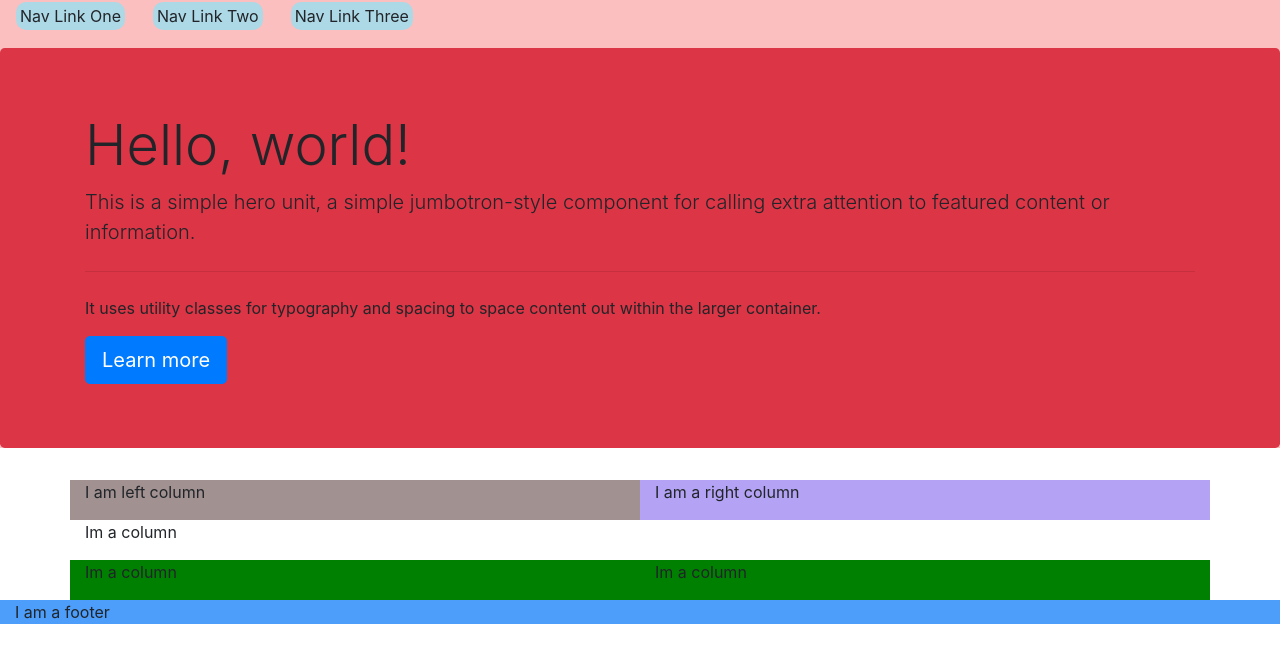
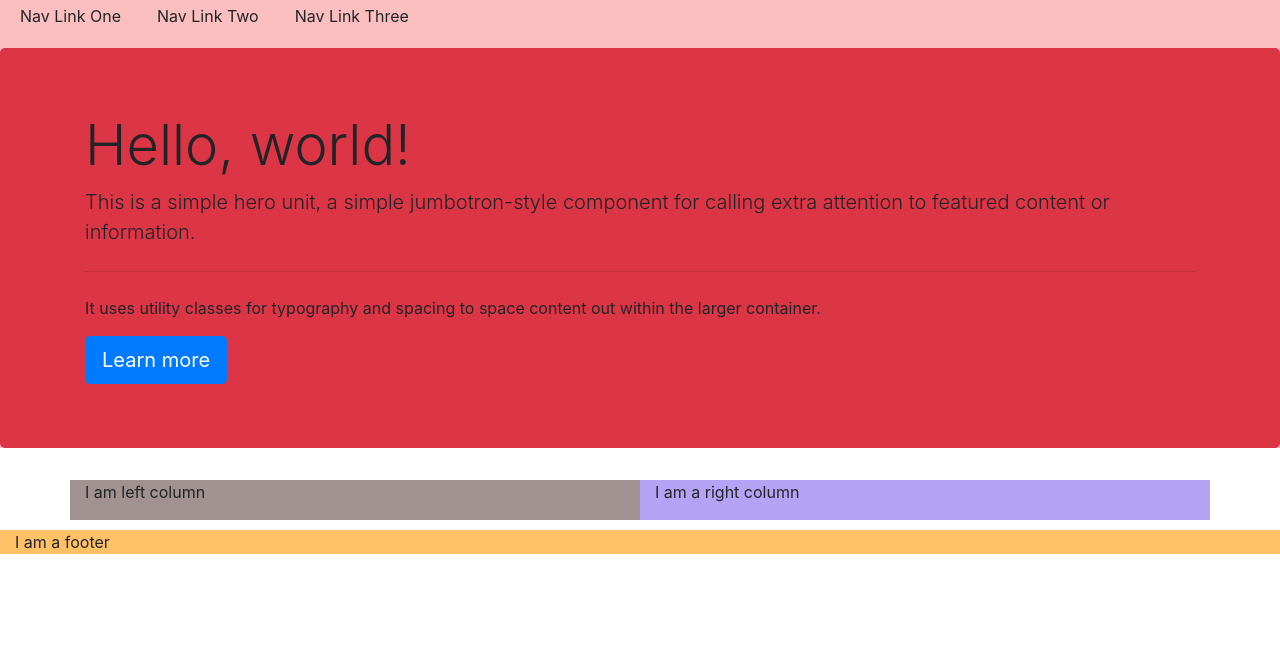
Before and after one commit to jaycord/collab-practice, a plain HTML site: page index.html in a window 1280 px wide. Drawn offline with nearby package versions, Linux system fonts and the light colour scheme.

Commit message:
deleted rows before footer and changed footer color

```diff
--- a/css/styles.css
+++ b/css/styles.css
@@ -8,8 +8,8 @@ nav > ul {
 nav > ul > li {
     margin: 0 14px;
     padding: 2px 4px;
-    background-color: lightblue;
-    border-radius: 10px;
+    /* background-color: lightblue; */
+    /* border-radius: 10px; */
 }
 .left_column {
     background-color: rgb(161, 145, 145);
@@ -22,5 +22,6 @@ nav > ul > li {
 }
 
 footer {
-    background-color: rgb(77, 158, 250);
+    background-color: rgb(255, 193, 101);
+    margin-top: 10px;
 }
--- a/index.html
+++ b/index.html
@@ -11,10 +11,6 @@
     <link rel="stylesheet" href="css/styles.css">
 </head>
 <body>
-        <!--
-        TODO:
-         - footer
-     -->
 
      <header>
         <nav class="container-fluid">
@@ -24,6 +20,9 @@
                 <li>Nav Link Three</li>
             </ul>
         </nav>
+
+        <!-- jumbotron -->
+
         <div class="jumbotron bg-danger">
             <div class="container">
                 <h1 class="display-4">Hello, world!</h1>
@@ -34,35 +33,7 @@
             </div>
           </div>
     </header>
-    <!-- <div class="container">
-        <div class="row">
-            <div class="left_column col-md-3 col-sm-12">
-                <p>Left column</p>
-            </div>
-            <div class="right_column col-md-2 col-sm-12">
-                <p>right column</p>
-            </div>
-        </div>
-        <div class="row">
-            <div class="col">1</div>
-            <div class="col">2</div>
-            <div class="col">3</div>
-            <div class="col">4</div>
-            <div class="col">5</div>
-            <div class="col">6</div>
-            <div class="col">7</div>
-            <div class="col">8</div>
-            <div class="col">9</div>
-            <div class="col">10</div>
-            <div class="col">11</div>
-            <div class="col">12</div>
-        </div>
-        <div class="row">
-            <div class="col">1</div>
-            <div class="col">2</div>
-            <div class="col">3</div>
-        </div>
-    </div> -->
+
     <div class="container">
         <div class="row">
             <div class="col-md-6 col-sm-12 left_column">
@@ -72,19 +43,8 @@
                 <p>I am a right column</p>
             </div>
         </div>
-        <div class="row">
-            <div class="col">
-                <p>Im a column</p>
-            </div>
-        </div>
-        <div class="row primary_color">
-            <div class="col">
-                <p>Im a column</p>
-            </div>
-            <div class="col">
-                <p>Im a column</p>
-            </div>
-        </div>
+
+
     </div>
     <footer class="container-fluid">
         <p>I am a footer</p>
```
